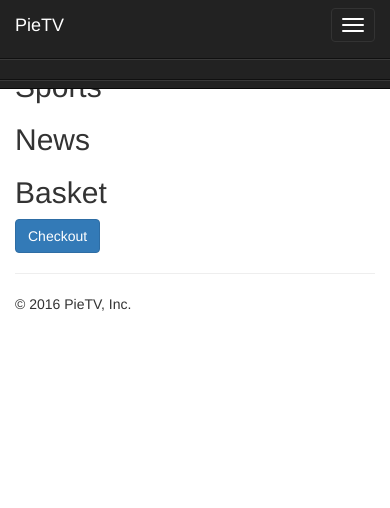
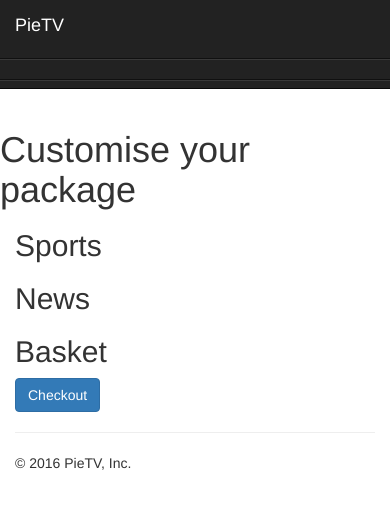
Before and after one commit to tomds/pie-tv, a website built with webpack: page views/channels.html in a window 390 px wide. Built offline with nearby package versions, Linux system fonts and the light colour scheme.

Commit message:
Responsiveness

```diff
--- a/static/less/index.less
+++ b/static/less/index.less
@@ -4,8 +4,12 @@
 
 /* Move down content because we have a fixed navbar that is 50px tall */
 body {
-  padding-top: 50px;
-  padding-bottom: 20px;
+    padding-top: 50px;
+    padding-bottom: 20px;
+
+    @media (max-width: @screen-sm-min) {
+        padding-top: 110px;
+    }
 }
 
 #navbar form {
--- a/views/base.html
+++ b/views/base.html
@@ -11,12 +11,6 @@
     <nav class="navbar navbar-inverse navbar-fixed-top">
       <div class="container">
         <div class="navbar-header">
-          <button type="button" class="navbar-toggle collapsed" data-toggle="collapse" data-target="#navbar" aria-expanded="false" aria-controls="navbar">
-            <span class="sr-only">Toggle navigation</span>
-            <span class="icon-bar"></span>
-            <span class="icon-bar"></span>
-            <span class="icon-bar"></span>
-          </button>
           <a class="navbar-brand" href="/">PieTV</a>
         </div>
         <div id="navbar">
--- a/views/channels.html
+++ b/views/channels.html
@@ -1,6 +1,7 @@
 {% extends 'base.html' %}
 
 {% block content %}
+  <h1>Customise your package</h1>
   <div class="filter-box col-md-4">
     <h2>Sports</h2>
     {% for channel in channels %}
```
